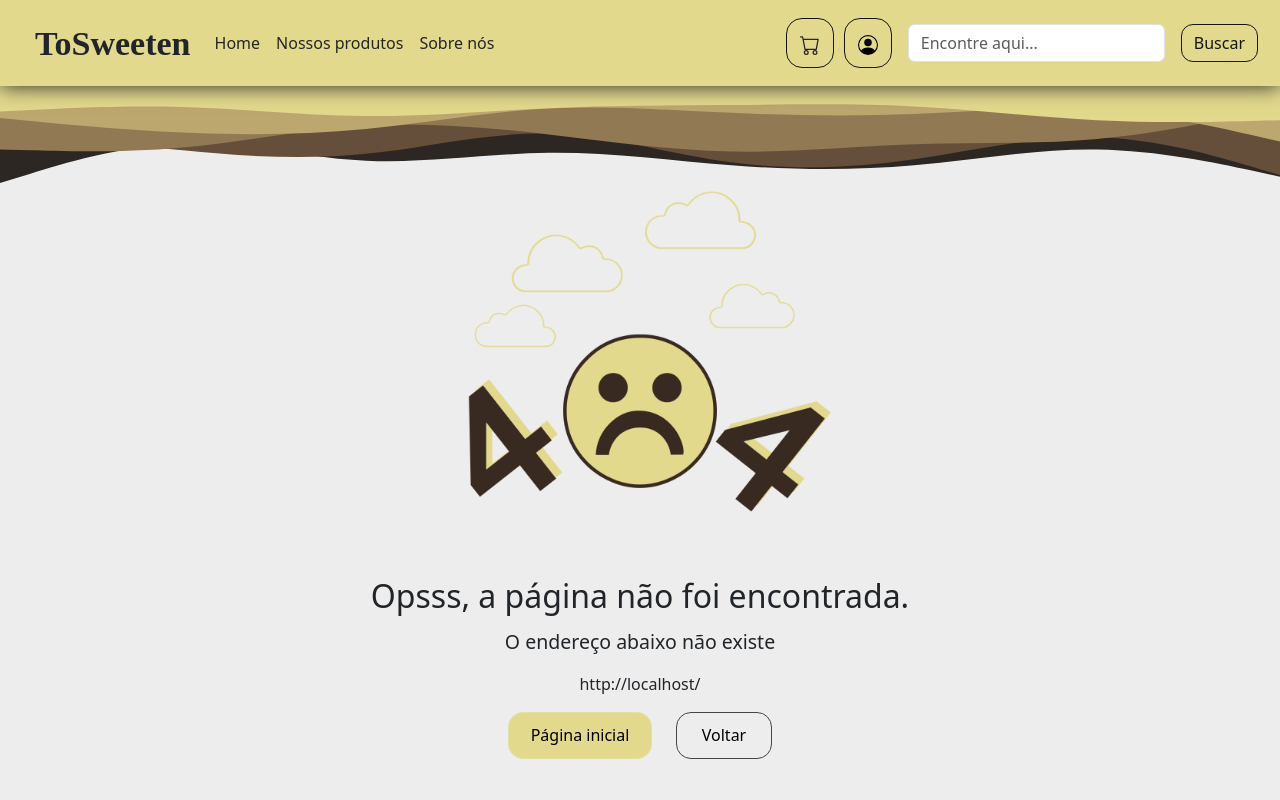
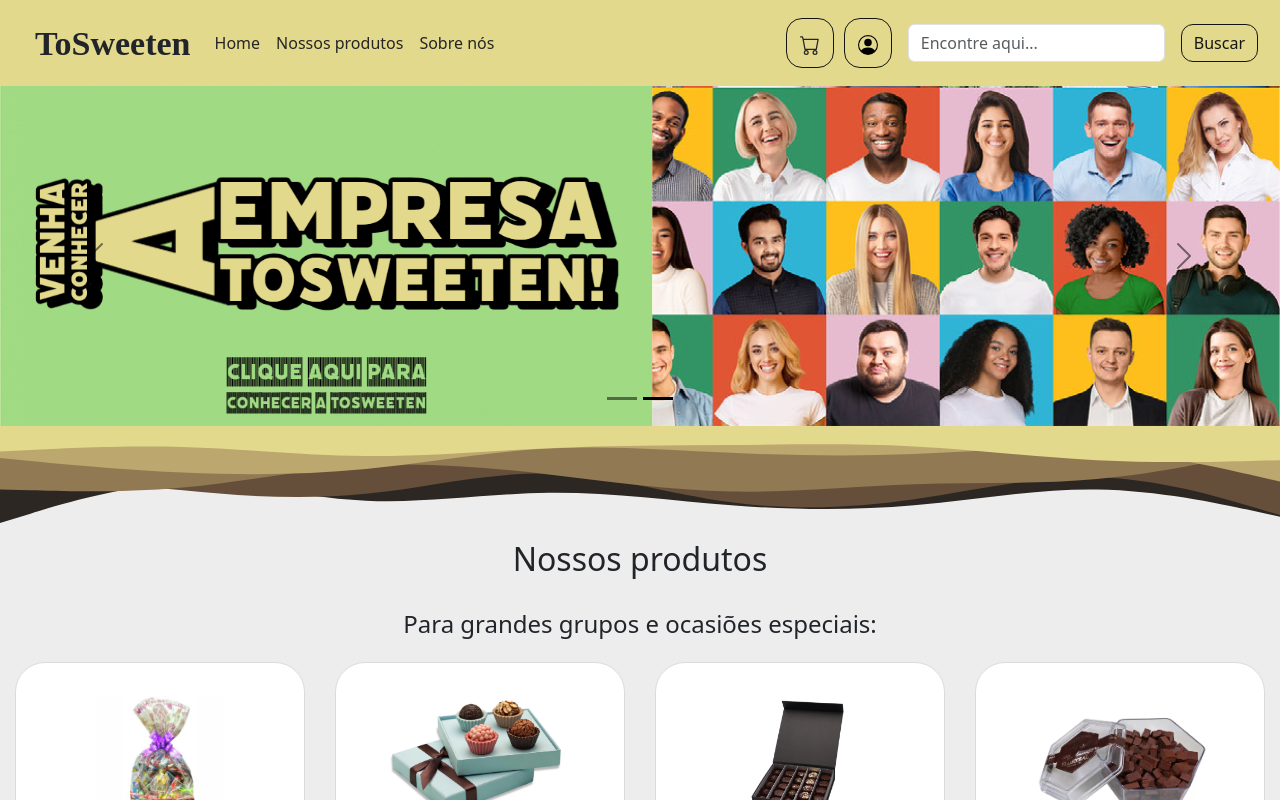
Before and after one commit to vitaolv/project-vite-react-ecommerce, a React (Vite) app: page / in a window 1280 px wide. Shown: the top 800 px of the page. Built offline with nearby package versions, Linux system fonts and the light colour scheme; a web font is replaced by a local one.

Commit message:
Corrigindo o caminho das rotas.

```diff
--- a/src/App.jsx
+++ b/src/App.jsx
@@ -1,4 +1,4 @@
-import { BrowserRouter, Routes, Route } from "react-router-dom";
+import { Routes, Route } from "react-router-dom";
 
 import Header from "./partials/Header";
 import Footer from "./partials/Footer";
@@ -29,12 +29,11 @@
   }, [productInCart]);
 
   return (
-    <BrowserRouter>
     <StoreProvider>
       <Header />
       <ProductProvider>
         <Routes>
-            <Route path="/project-vite-react-ecommerce/" element={<Home />} />
+          <Route path="/" element={<Home />} />
           <Route
             path="/project-vite-react-ecommerce/produto/:nome/:id"
             element={<ProductDetail />}
@@ -53,7 +52,6 @@
       <Notification />
       <Footer />
     </StoreProvider>
-    </BrowserRouter>
   );
 }
 
--- a/src/main.jsx
+++ b/src/main.jsx
@@ -3,6 +3,7 @@
 import App from "./App";
 import Modal from "react-modal";
 import StoreProvider from "./store/Index";
+import { HashRouter } from "react-router-dom";
 
 import "bootstrap/dist/css/bootstrap.min.css";
 import "slick-carousel/slick/slick.css";
@@ -12,8 +13,10 @@
 
 ReactDOM.createRoot(document.getElementById("root")).render(
   <React.StrictMode>
-    <StoreProvider>
-      <App />
-    </StoreProvider>
+    <HashRouter>
+      <StoreProvider>
+        <App />
+      </StoreProvider>
+    </HashRouter>
   </React.StrictMode>
 );
```
Lines whose indentation alone changed are shown as unchanged.
